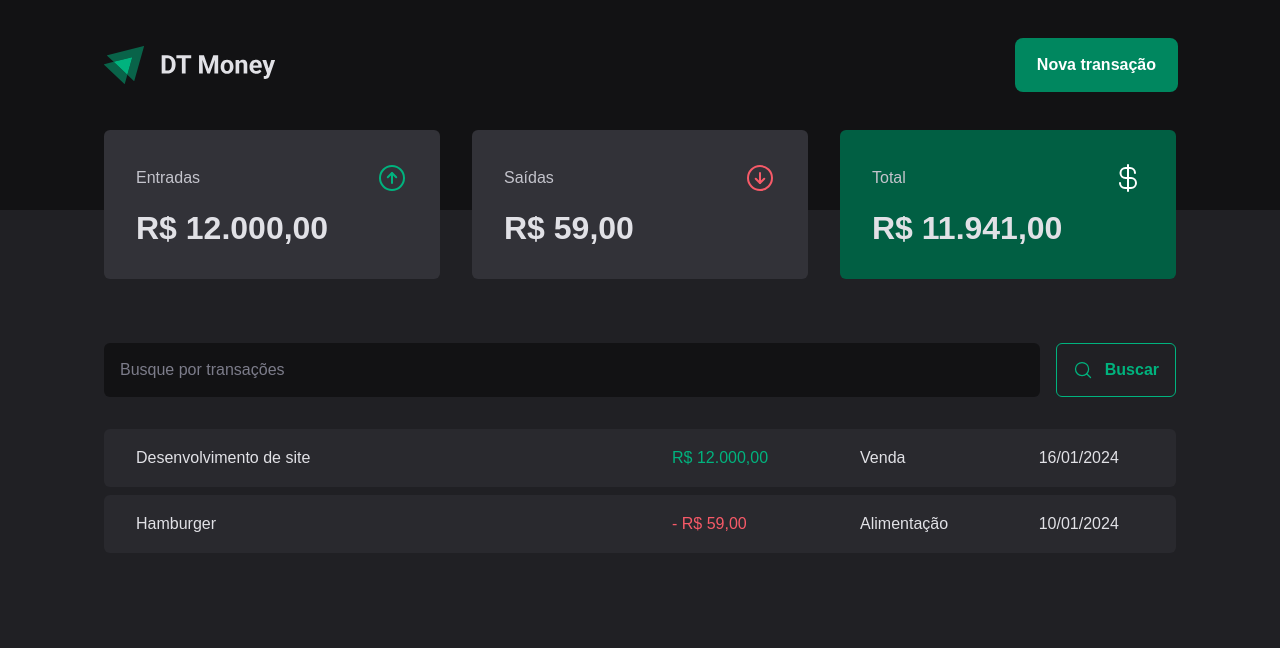
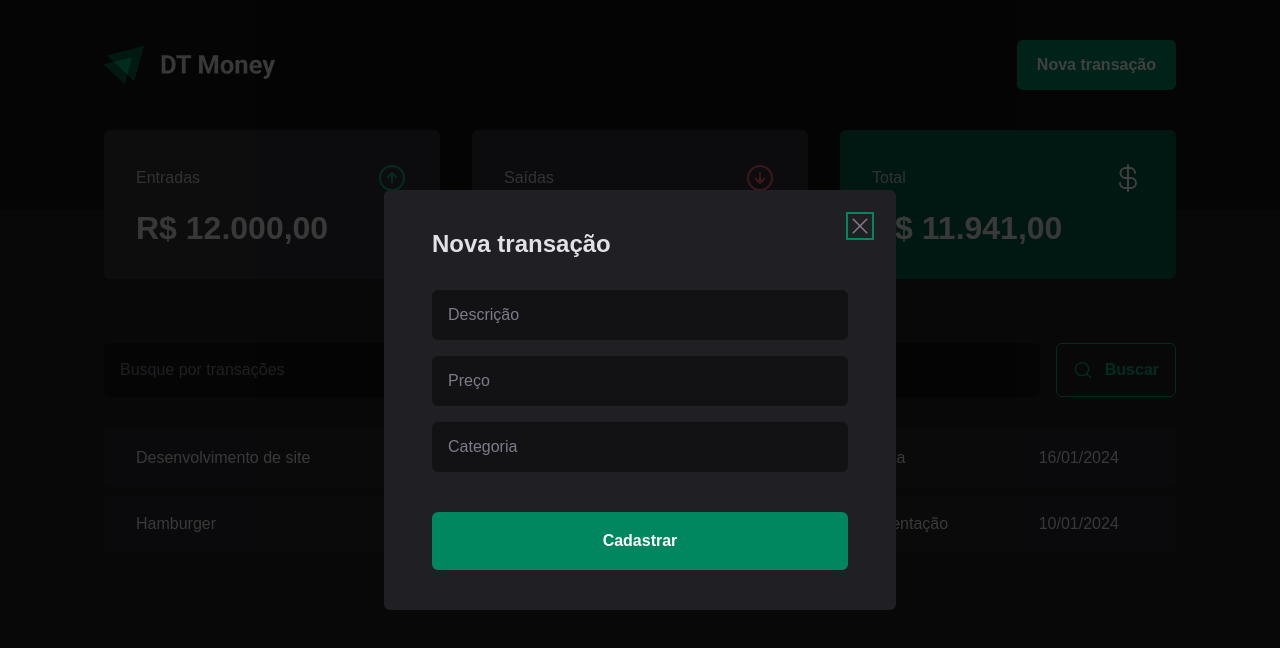
Before and after one commit to Newton-Duarte/ignite-dt-money, a React (Vite) app: page / in a window 1280 px wide. Both pictures are taken after a click on the button "Nova transação". Shown: the top 648 px of the page. Built offline with nearby package versions, Linux system fonts and the light colour scheme.

Commit message:
feat: add new transaction modal component

```diff
--- a/src/components/Header/index.tsx
+++ b/src/components/Header/index.tsx
@@ -1,13 +1,23 @@
+import * as Dialog from '@radix-ui/react-dialog';
+
 import logoImg from '../../assets/logo.svg';
 
 import * as S from './styles';
+import { NewTransactionModal } from '../NewTransactionModal';
 
 export function Header() {
   return (
     <S.Container>
       <S.Content>
         <img src={logoImg} alt="" />
-        <S.NewTransactionButton>Nova transação</S.NewTransactionButton>
+
+        <Dialog.Root>
+          <Dialog.Trigger asChild>
+            <S.NewTransactionButton>Nova transação</S.NewTransactionButton>
+          </Dialog.Trigger>
+
+          <NewTransactionModal />
+        </Dialog.Root>
       </S.Content>
     </S.Container>
   )
--- /dev/null
+++ b/src/components/NewTransactionModal/index.tsx
@@ -0,0 +1,27 @@
+import * as Dialog from '@radix-ui/react-dialog';
+
+import * as S from './styles';
+import { X } from 'phosphor-react';
+
+export function NewTransactionModal() {
+  return (
+    <Dialog.Portal>
+      <S.Overlay />
+
+      <S.Content>
+        <Dialog.Title>Nova transação</Dialog.Title>
+        <S.CloseButton>
+          <X size={24} />
+        </S.CloseButton>
+
+        <form action="">
+          <input type="text" placeholder="Descrição" required />
+          <input type="text" placeholder="Preço" required />
+          <input type="text" placeholder="Categoria" required />
+
+          <button type="submit">Cadastrar</button>
+        </form>
+      </S.Content>
+    </Dialog.Portal>
+  )
+}
--- /dev/null
+++ b/src/components/NewTransactionModal/styles.ts
@@ -0,0 +1,70 @@
+import styled from "styled-components";
+import * as Dialog from '@radix-ui/react-dialog';
+
+export const Overlay = styled(Dialog.Overlay)`
+  position: fixed;
+  width: 100vw;
+  height: 100vh;
+  inset: 0;
+  background: rgba(0, 0, 0, 0.75);
+`
+
+export const Content = styled(Dialog.Content)`
+  min-width: 32rem;
+  border-radius: 6px;
+  padding: 2.5rem 3rem;
+  background: ${(props) => props.theme["gray-800"]};
+
+  position: fixed;
+  top: 50%;
+  left: 50%;
+  transform: translate(-50%, -50%);
+
+  form {
+    margin-top: 2rem;
+
+    display: flex;
+    flex-direction: column;
+    gap: 1rem;
+
+    input {
+      border-radius: 6px;
+      border: 0;
+      background: ${(props) => props.theme["gray-900"]};
+      color: ${(props) => props.theme["gray-300"]};
+      padding: 1rem;
+
+      &::placeholder {
+        color: ${(props) => props.theme["gray-500"]};
+      }
+    }
+
+    button[type="submit"] {
+      height: 58px;
+      border: 0;
+      background: ${(props) => props.theme["green-500"]};
+      color: ${(props) => props.theme.white};
+      font-weight: bold;
+      padding: 0 1.25rem;
+      border-radius: 6px;
+      margin-top: 1.5rem;
+      cursor: pointer;
+
+      &:hover {
+        background: ${(props) => props.theme["green-700"]};
+        transition: background-color 0.2s;
+      }
+    }
+   }
+`
+
+export const CloseButton = styled(Dialog.Close)`
+  position: absolute;
+  background: transparent;
+  border: 0;
+  top: 1.5rem;
+  right: 1.5rem;
+  line-height: 0;
+  cursor: pointer;
+  color: ${(props) => props.theme["gray-500"]};
+`
```
